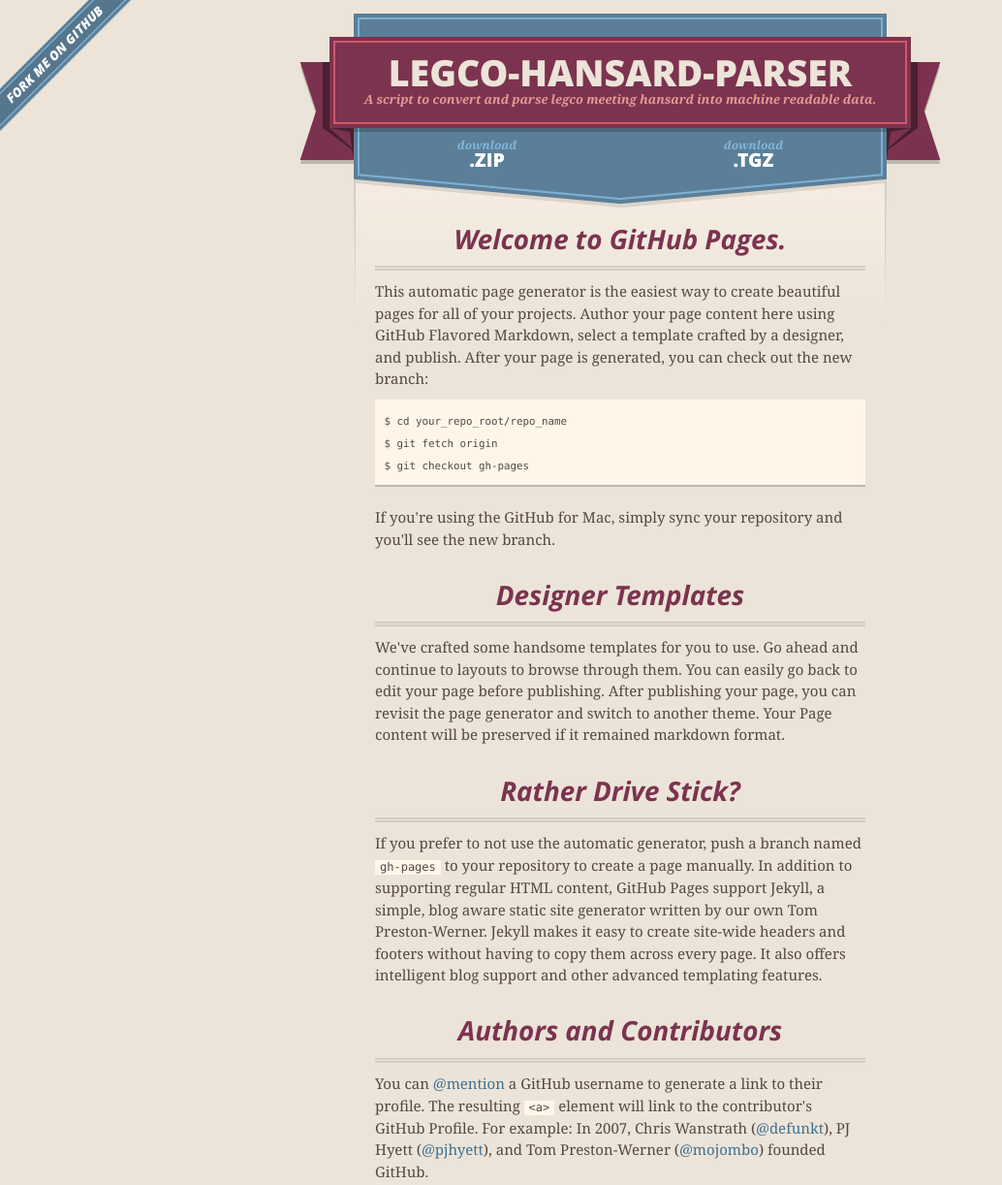
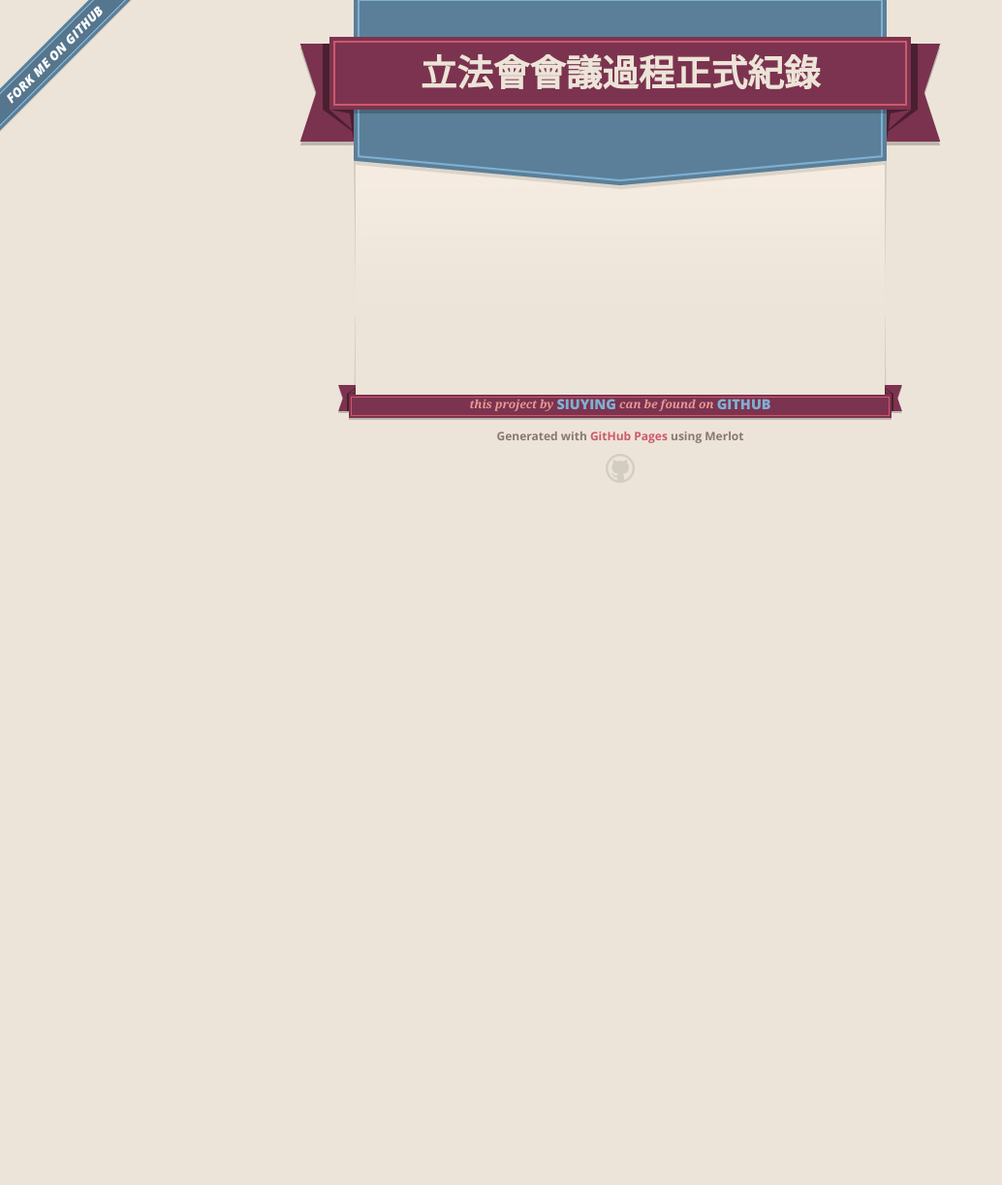
Before and after one commit to siuying/legco-hansard-parser, a plain HTML site: page index.html in a window 1280 px wide. Shown: the top 1222 px of the page at 97% size, without its empty margins (0-1034 px from the left). After the commit the page ends 800 px from the top, so only its background shows below. Drawn offline with nearby package versions, Linux system fonts and the light colour scheme.

Commit message:
add index page

```diff
--- a/index.html
+++ b/index.html
@@ -17,7 +17,7 @@
         $('#main_content').headsmart()
       })
     </script>
-    <title>Legco-hansard-parser by siuying</title>
+    <title>立法會會議過程正式紀錄</title>
   </head>
 
   <body>
@@ -27,8 +27,8 @@
       <header>
         <span class="ribbon-outer">
           <span class="ribbon-inner">
-            <h1>Legco-hansard-parser</h1>
-            <h2>A script to convert and parse legco meeting hansard into machine readable data.</h2>
+            <h1>立法會會議過程正式紀錄</h1>
+            <h2></h2>
           </span>
           <span class="left-tail"></span>
           <span class="right-tail"></span>
@@ -37,7 +37,8 @@
 
       <section id="downloads">
         <span class="inner">
-          <a href="https://github.com/siuying/legco-hansard-parser/zipball/master" class="zip"><em>download</em> .ZIP</a><a href="https://github.com/siuying/legco-hansard-parser/tarball/master" class="tgz"><em>download</em> .TGZ</a>
+          <a href="#" class="zip"></a>
+          <a href="#" class="tgz"></a>
         </span>
       </section>
 
@@ -46,32 +47,8 @@
 
 
       <section id="main_content">
-        <h3>Welcome to GitHub Pages.</h3>
-
-<p>This automatic page generator is the easiest way to create beautiful pages for all of your projects. Author your page content here using GitHub Flavored Markdown, select a template crafted by a designer, and publish. After your page is generated, you can check out the new branch:</p>
-
-<pre><code>$ cd your_repo_root/repo_name
-$ git fetch origin
-$ git checkout gh-pages
-</code></pre>
-
-<p>If you're using the GitHub for Mac, simply sync your repository and you'll see the new branch.</p>
-
-<h3>Designer Templates</h3>
-
-<p>We've crafted some handsome templates for you to use. Go ahead and continue to layouts to browse through them. You can easily go back to edit your page before publishing. After publishing your page, you can revisit the page generator and switch to another theme. Your Page content will be preserved if it remained markdown format.</p>
-
-<h3>Rather Drive Stick?</h3>
-
-<p>If you prefer to not use the automatic generator, push a branch named <code>gh-pages</code> to your repository to create a page manually. In addition to supporting regular HTML content, GitHub Pages support Jekyll, a simple, blog aware static site generator written by our own Tom Preston-Werner. Jekyll makes it easy to create site-wide headers and footers without having to copy them across every page. It also offers intelligent blog support and other advanced templating features.</p>
-
-<h3>Authors and Contributors</h3>
-
-<p>You can <a href="https://github.com/blog/821" class="user-mention">@mention</a> a GitHub username to generate a link to their profile. The resulting <code>&lt;a&gt;</code> element will link to the contributor's GitHub Profile. For example: In 2007, Chris Wanstrath (<a href="https://github.com/defunkt" class="user-mention">@defunkt</a>), PJ Hyett (<a href="https://github.com/pjhyett" class="user-mention">@pjhyett</a>), and Tom Preston-Werner (<a href="https://github.com/mojombo" class="user-mention">@mojombo</a>) founded GitHub.</p>
-
-<h3>Support or Contact</h3>
-
-<p>Having trouble with Pages? Check out the documentation at <a href="http://help.github.com/pages">http://help.github.com/pages</a> or contact <a href="mailto:support@github.com">support@github.com</a> and we’ll help you sort it out.</p>
+        <div id="links">
+        </div>
       </section>
 
       <footer>
--- a/stylesheets/screen.css
+++ b/stylesheets/screen.css
@@ -251,11 +251,11 @@ section#downloads a.tgz {
 }
 
 section#downloads a.zip:hover {
-  background-position: 0 -197px;
+  /*background-position: 0 -197px;*/
 }
 
 section#downloads a.tgz:hover {
-  background-position: -275px -197px;
+  /*background-position: -275px -197px;*/
 }
 
 span.banner-fix {
```
Also changed, not shown: hansard.html (+7 -2 lines), javascripts/app.js (+22 -3 lines), 1 other file.
